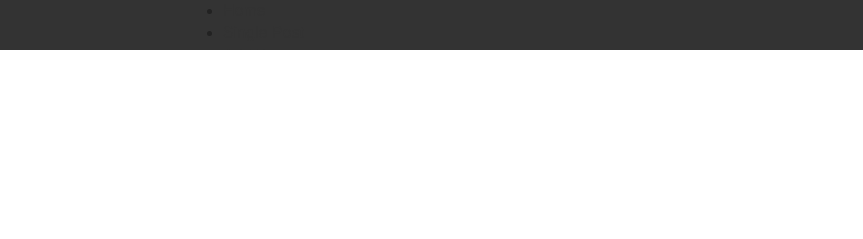
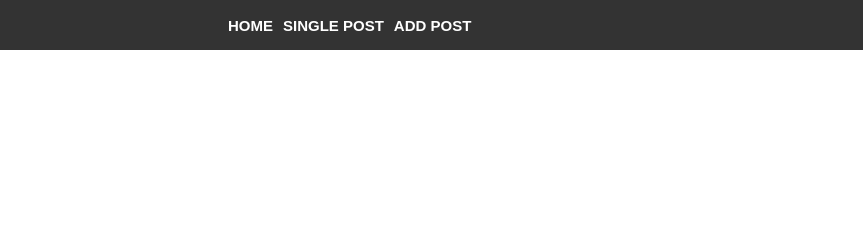
Before and after one commit to EhabAbdelwahhab/Techedge, a plain HTML site: page index.html in a window 1280 px wide. Shown: the top 239 px of the page, 417-1280 px from the left. Drawn offline with Linux system fonts and the light colour scheme.

Commit message:
style main nav

```diff
--- a/css/main.css
+++ b/css/main.css
@@ -99,10 +99,34 @@ overflow: hidden;
     position: absolute;
     height: auto;
 }
-#main-nav{
-color: #fff;
 
+
+
+#main-nav {
+    float: right;
+    width: 50%;
+    padding-top:12px;
+
+    }
+
+#main-nav a{
+        color: #fff;
 }
+#main-nav li{
+    float:left;
+    padding: 3px 5px 0 5px;
+    font-size: 15px;
+    text-transform: uppercase;
+    font-weight: bold;
+    list-style: square;
+    color: #fff;
+    list-style-type: none;
+}
+
+
+
+
+
 
 
 
--- a/index.html
+++ b/index.html
@@ -25,7 +25,7 @@
         <h1> The TechEdge </h1>
         </div><!--branding-->
 
-                <nav id="maim-nav">
+            <nav id="main-nav">
                 <ul>
                     <li><a href="index.html">Home</a></li>
                     <li><a href="singlepost.html">Single Post</a></li>
```
Lines whose indentation alone changed are shown as unchanged.
